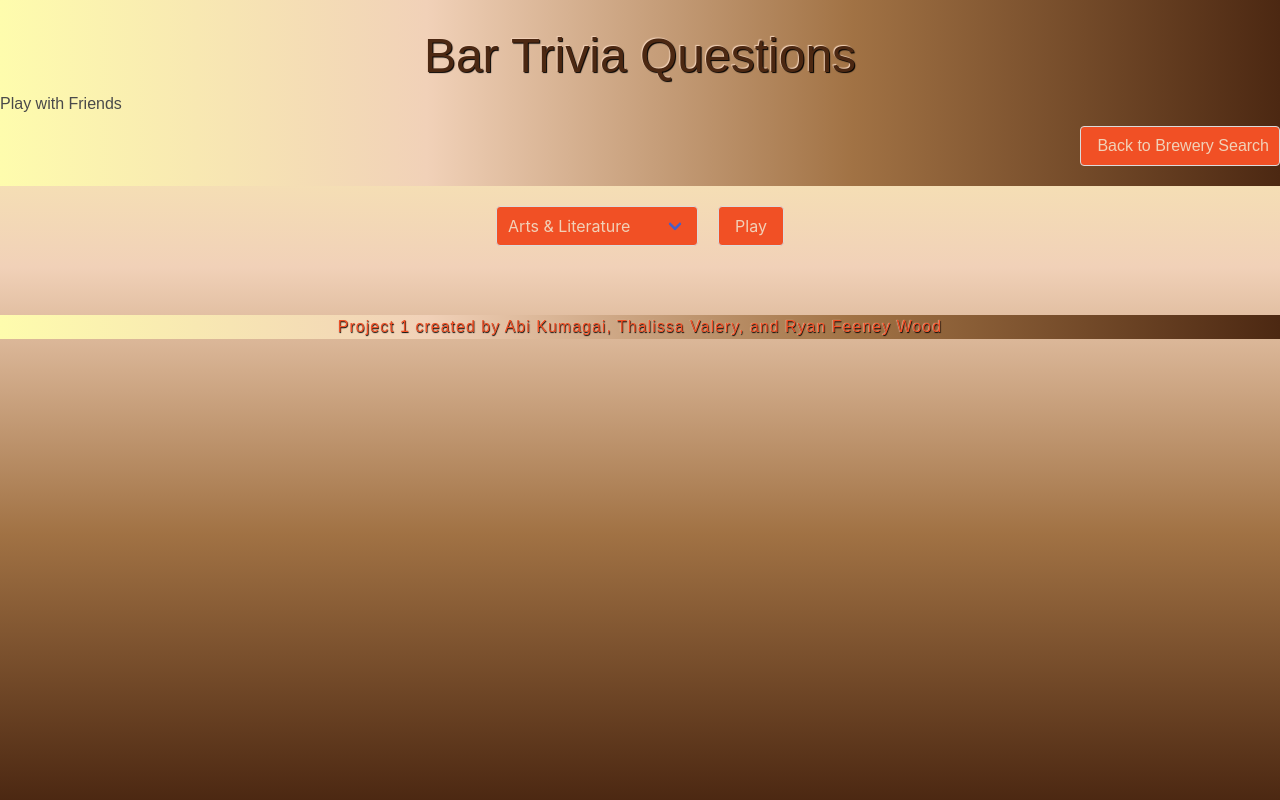
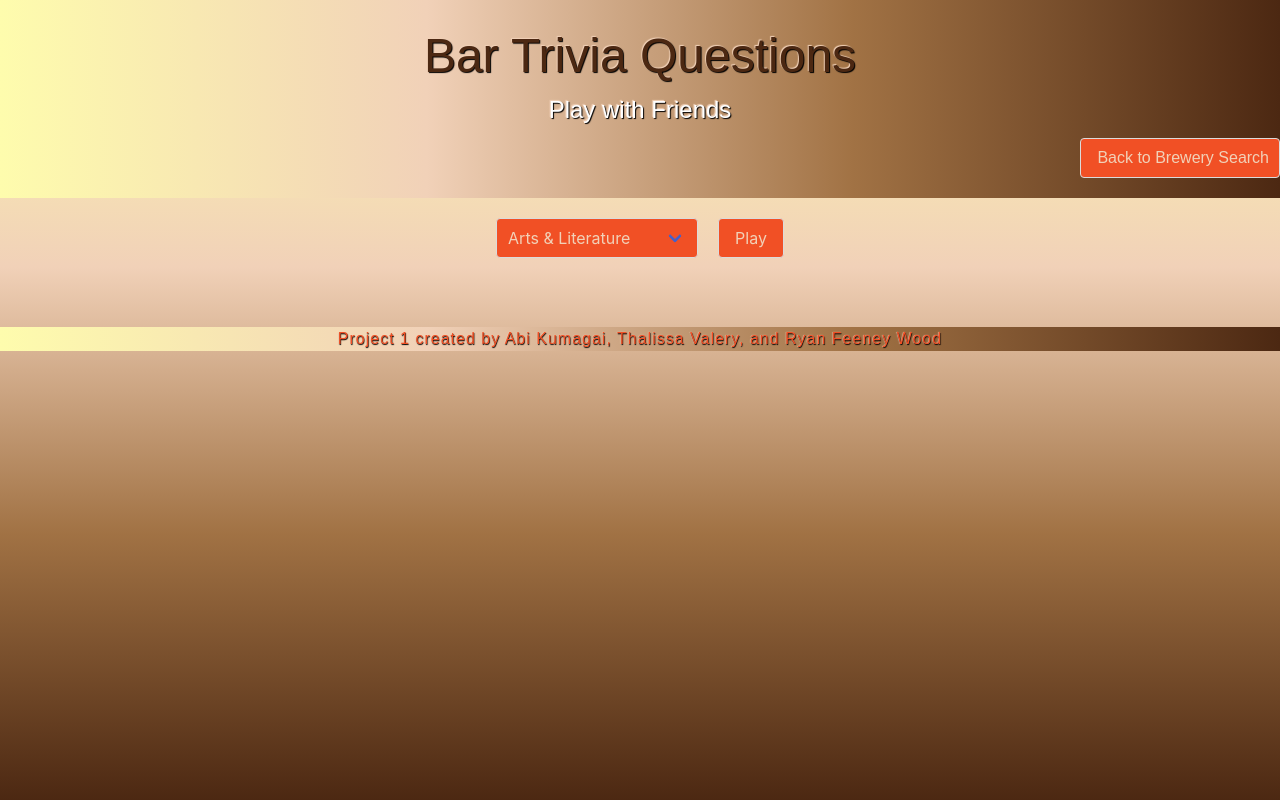
Before and after one commit to fevercatdream/brewery-foolery, a plain HTML site: page assets/html/bar-trivia-questions.html in a window 1280 px wide. Drawn offline with Linux system fonts and the light colour scheme.

Commit message:
fixing weird header merge issue

```diff
--- a/assets/css/style.css
+++ b/assets/css/style.css
@@ -125,9 +125,7 @@ header nav a:hover {
     text-shadow: var(--text-shadow-black-cream);
 
 }
-<div id="brew-navbar-div">
-<a class="button" id="brew-nav-bar-btn" href="./assets/html/bar-trivia-questions.html">Bar Trivia Questions</a>
-</div>
+
 
 #header h2 {
     display: flex;
--- a/assets/js/trivia.js
+++ b/assets/js/trivia.js
@@ -31,7 +31,7 @@ var btnContainer = document.querySelector("button-container");
 //fetch correct answer in it's own variable
 
 //these variables are sample variables to test functions
-
+//2nd conflict merge comment :)
 //this function shuffles the answer array index so we get randomzed order of answers
 function shuffleAnswers(fullAnswerArray) {
   let currentIndex = fullAnswerArray.length,
```
